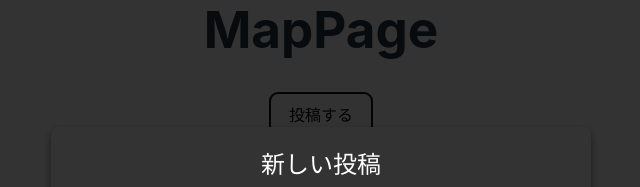
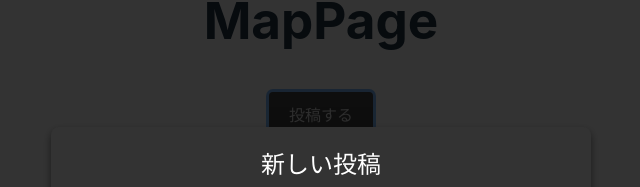
Before and after one commit to GreenTeaProgrammers/MatsuriSNS, a React (Vite) app in the folder frontend/: page /map in a window 1280 px wide. Both pictures are taken after a click on the button "投稿する". Shown: the part 148-335 px from the top of the page, without its empty margins (319-959 px from the left). Built offline with nearby package versions, Linux system fonts and the light colour scheme.

Commit message:
style: Change overlay color

```diff
--- a/frontend/src/components/PostButton.tsx
+++ b/frontend/src/components/PostButton.tsx
@@ -1,5 +1,6 @@
 import React, { useState } from 'react';
 import PostOverlay from './PostOverlay';
+import './css/PostButton.css';
 
 const PostButton: React.FC = () => {
   const [isOverlayVisible, setIsOverlayVisible] = useState(false);
@@ -18,7 +19,7 @@ const PostButton: React.FC = () => {
 
   return (
     <div>
-      <button onClick={handleOpenOverlay}>
+      <button className="post-button" onClick={handleOpenOverlay}>
         投稿する
       </button>
       {isOverlayVisible && (
--- /dev/null
+++ b/frontend/src/components/css/PostButton.css
@@ -0,0 +1,25 @@
+.post-button {
+  margin: 10px;
+  padding: 10px 20px; /* 内側の余白 */
+  border: none;
+  border-radius: 4px;
+  background-color: #444;
+  color: #e0e0e0;
+  cursor: pointer;
+  transition: background-color 0.3s, color 0.3s;
+  box-shadow: 0 2px 4px rgba(0, 0, 0, 0.2); /* 軽い影で立体感 */
+}
+
+.post-button:hover {
+  background-color: #555; /* ホバー時に少し明るくする */
+  color: #ffffff; /* ホバー時にテキストを白に */
+}
+
+.post-button:active {
+  background-color: #333; /* クリック時にさらに濃い色に */
+}
+
+.post-button:focus {
+  outline: none; /* フォーカス時のアウトラインを消す */
+  box-shadow: 0 0 0 3px rgba(0, 123, 255, 0.5); /* フォーカス時のアウトラインをカスタマイズ */
+}
--- a/frontend/src/components/css/PostOverlay.css
+++ b/frontend/src/components/css/PostOverlay.css
@@ -56,6 +56,7 @@
   border: none;
   border-radius: 4px;
   cursor: pointer;
+  transition: background-color 0.3s; /* ホバー時の滑らかな色変化 */
 }
 
 .overlay-buttons button:first-of-type {
@@ -63,11 +64,16 @@
   color: #e0e0e0; /* ボタンのテキストを明るく */
 }
 
+.overlay-buttons button:first-of-type:hover {
+  background-color: #c13c3c; /* ホバー時に赤くする */
+  color: #fff; /* テキストを白く */
+}
+
 .overlay-buttons button:last-of-type {
   background-color: #007bff; /* 青色の投稿ボタン */
   color: white;
 }
 
-.overlay-buttons button:hover {
+.overlay-buttons button:last-of-type:hover {
   background-color: #0056b3; /* ボタンのホバー時の色 */
 }
```
